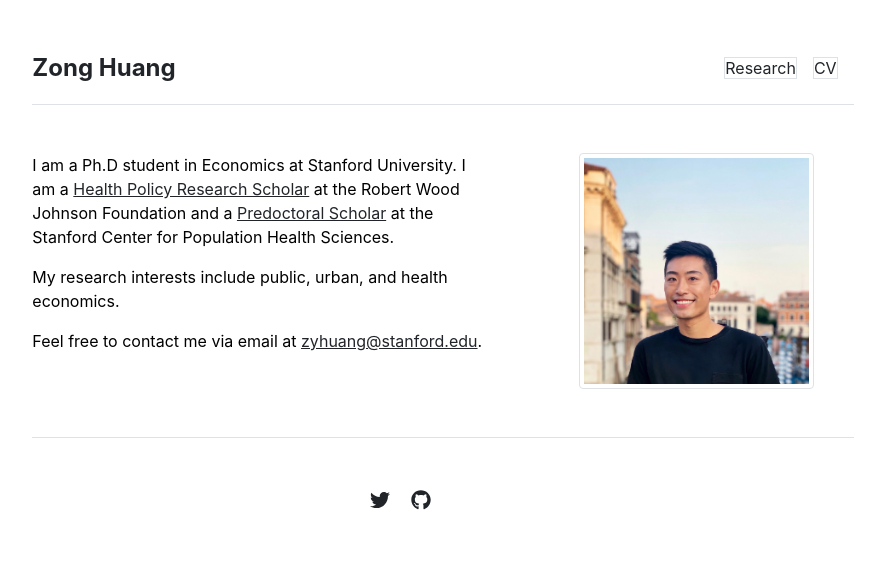
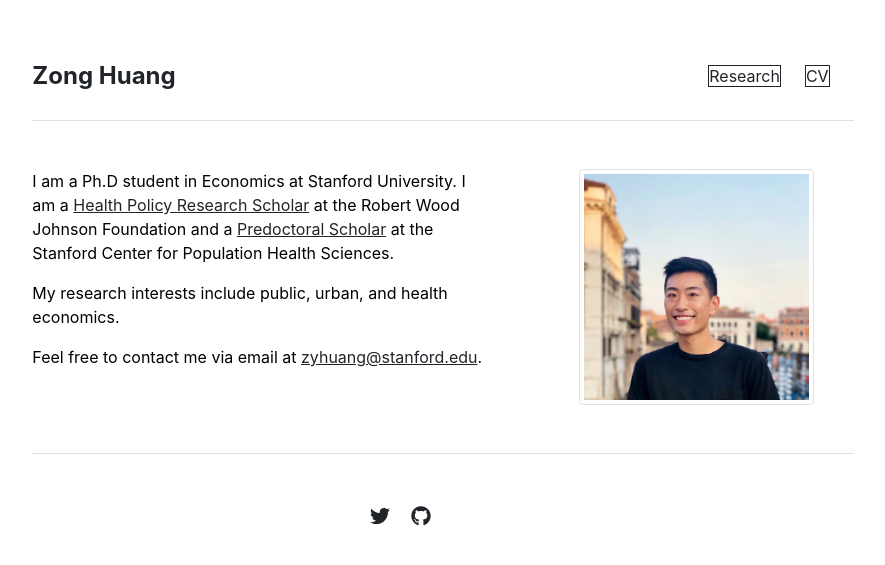
Before and after one commit to z-y-huang/z-y-huang.github.io, a Jekyll site: the page built from index.md, in a window 1280 px wide. Shown: the top 565 px of the page, without its empty margins (197-1082 px from the left). Built offline with Jekyll 4.4.1, drawn with Linux system fonts in a browser that asks for light colours.

Commit message:
Format border

```diff
--- a/_includes/header.html
+++ b/_includes/header.html
@@ -9,8 +9,8 @@
   </div>
   <nav class="d-inline-flex mt-2 mt-md-0 ms-md-auto">
     {% for item in site.data.settings.menu %}
-      <a class="me-3 py-2 text-decoration-none" href="{{ site.github.url }}{{ item.url }}">
-        <span class="border">{{ item.name }}</span>
+      <a class="me-4 py-3 text-decoration-none" href="{{ site.github.url }}{{ item.url }}">
+        <span class="border border-dark">{{ item.name }}</span>
       </a>
     {% endfor %}
   </nav>
```
